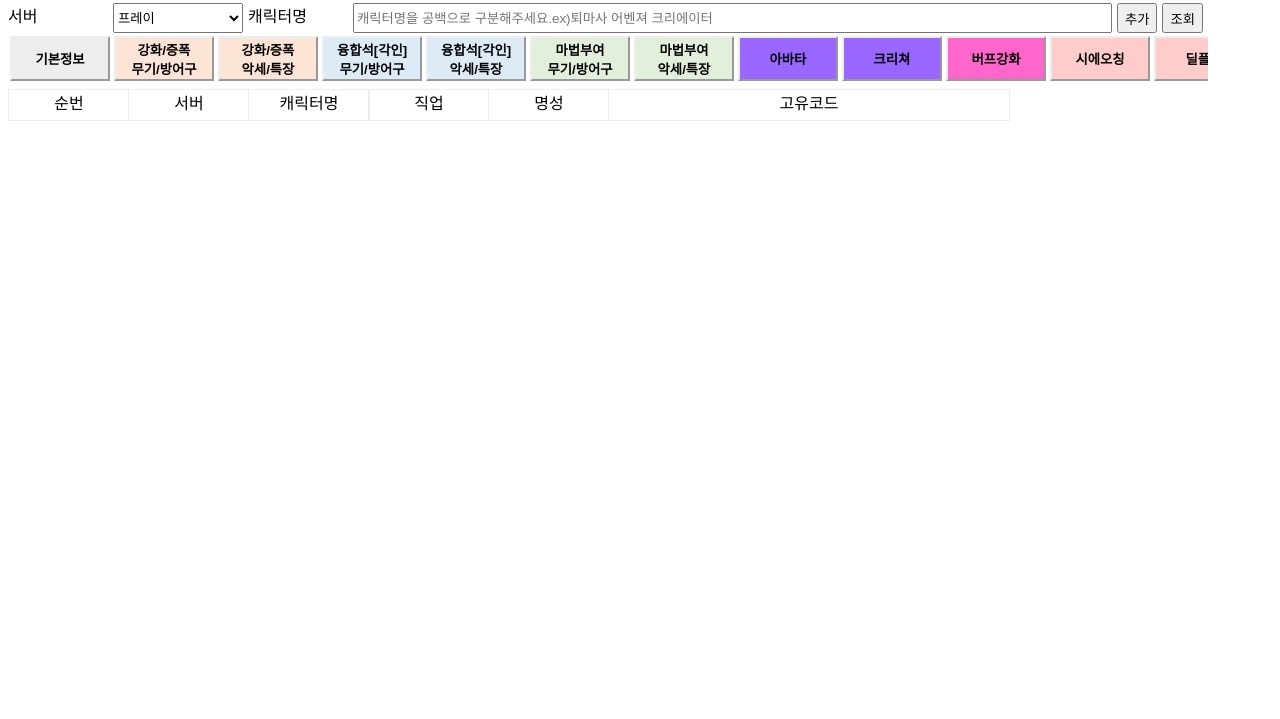
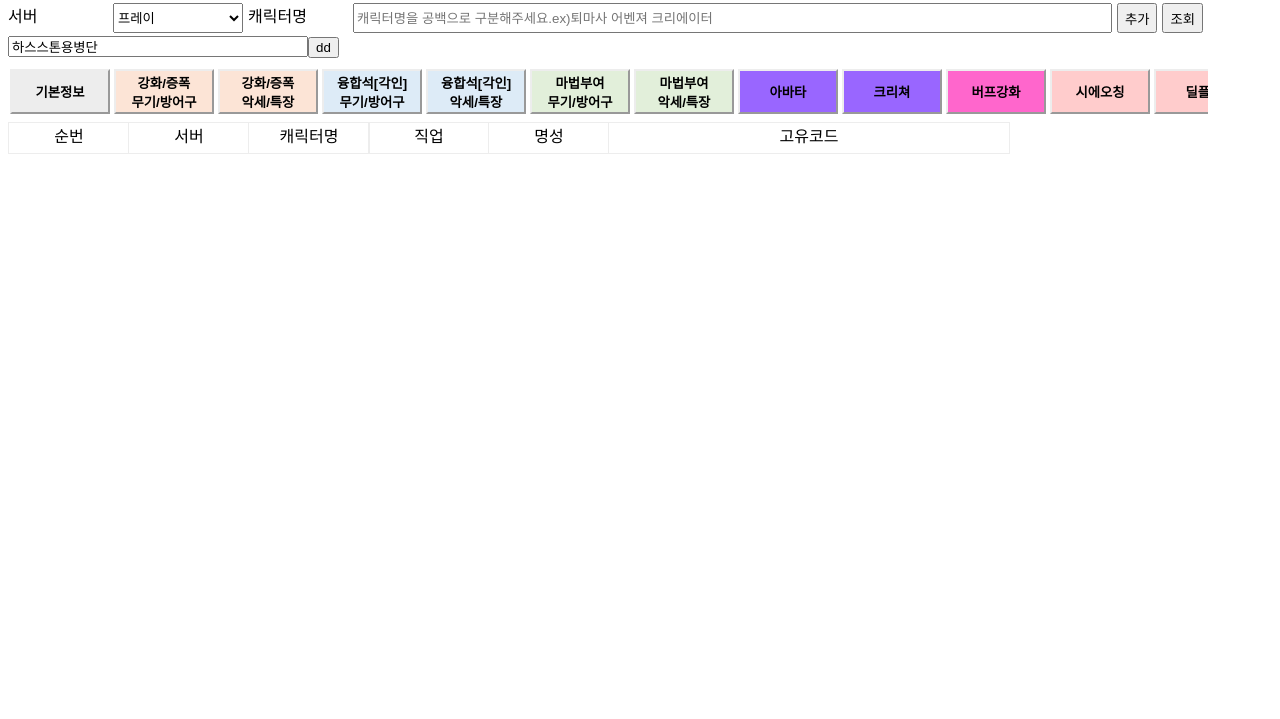
Before and after one commit to hsyongbyeong/dun_yongbyeong, a plain HTML site: page index.html in a window 1280 px wide. Shown: the part 81-800 px from the top of the page. Drawn offline with Linux system fonts and the light colour scheme.

Commit message:
Add files via upload

```diff
--- a/index.html
+++ b/index.html
@@ -113,6 +113,7 @@
         function init(){
             // document.getElementById("ipbCharNm").value = "용투팜~ 버프팜~ 큐어팜~";
             document.getElementById("ipbApikey").value = "DU248VnsiGXAMbUiNE5P6U1DOdMgncd1";
+            document.getElementById("ipbAdvenName").value = "하스스톤용병단";
 
             onclick_tab('GRP_IF', 'A');
 
@@ -186,6 +187,44 @@
             var resV = a1[0][resK];
             return resV;
         }
+
+        /**
+         *
+         * @param adven : 모험단명
+         */
+        function getChacters(){
+            var advenName = document.getElementById("ipbAdvenName").value;
+
+            var url = "//dundam.xyz/search?server=adven&name="
+                url += encodeURIComponent(advenName)
+                //url += "&server=adven";
+
+            var request = new XMLHttpRequest();
+            request.open('GET', url, true);
+            request.setRequestHeader("Accept", "application/json, text/plain, */*");
+            request.setRequestHeader("User-Accept-Encoding", "gzip, deflate, br, zstd");
+            request.setRequestHeader("User-Accept-Language", "ko-KR,ko;q=0.9");
+            // request.setRequestHeader("Connection", "keep-alive");
+            request.setRequestHeader("Content-Type", "application/json");
+            // request.setRequestHeader("Host", "dundam.xyz");
+            // request.setRequestHeader("Origin", "https://dundam.xyz");
+            // request.setRequestHeader("Sec-Fetch-Dest", "empty");
+            // request.setRequestHeader("Sec-Fetch-Mode", "cors");
+            // request.setRequestHeader("HSec-Fetch-Site", "same-origin");
+            // request.setRequestHeader("sec-ch-ua-platform", "Windows");
+            //request.setRequestHeader("User-Agent", "Mozilla/5.0 (Windows NT 10.0; Win64; x64) AppleWebKit/537.36 (KHTML, like Gecko) Chrome/128.0.0.0 Safari/537.36");
+            request.send();
+            request.onload = function () {
+                console.log(request.response);
+
+            }
+
+
+
+
+
+        }
+
 
         /*
         * opt1 : 힘지체정           amplificationName
@@ -465,6 +504,9 @@
     <div style="flex-grow: 1;"><input type="text" id="ipbCharNm" style="width: 100%" placeholder="캐릭터명을 공백으로 구분해주세요.ex)퇴마사 어벤져 크리에이터"></div>
     <div style=""><button type="button" style="height: 100%;" onclick="onclick_add()">추가</button> </div>
     <div style=""><button type="button" style="height: 100%;" onclick="onclick_doSearch()">조회</button> </div>
+</div>
+<div>
+    <div><input type="text" id="ipbAdvenName" style="width: 300px;"><button type="button" onclick="getChacters()">dd</button></div>
 </div>
 
 <div id="tab">
```
